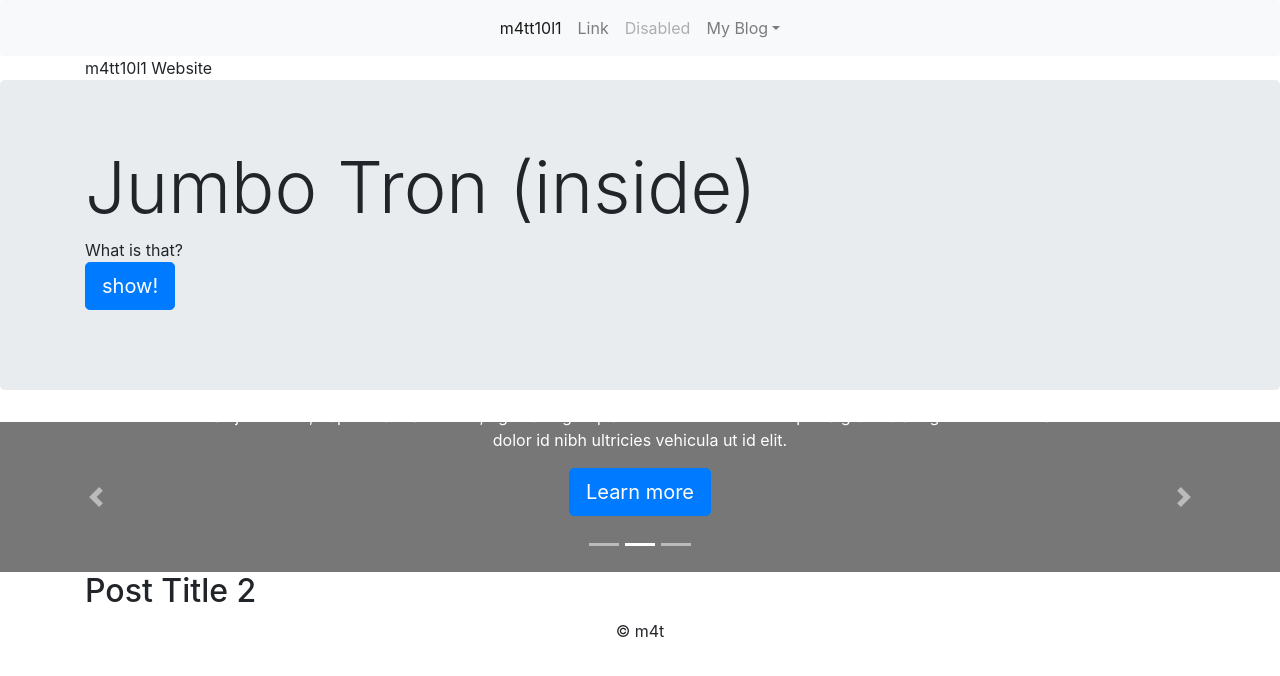
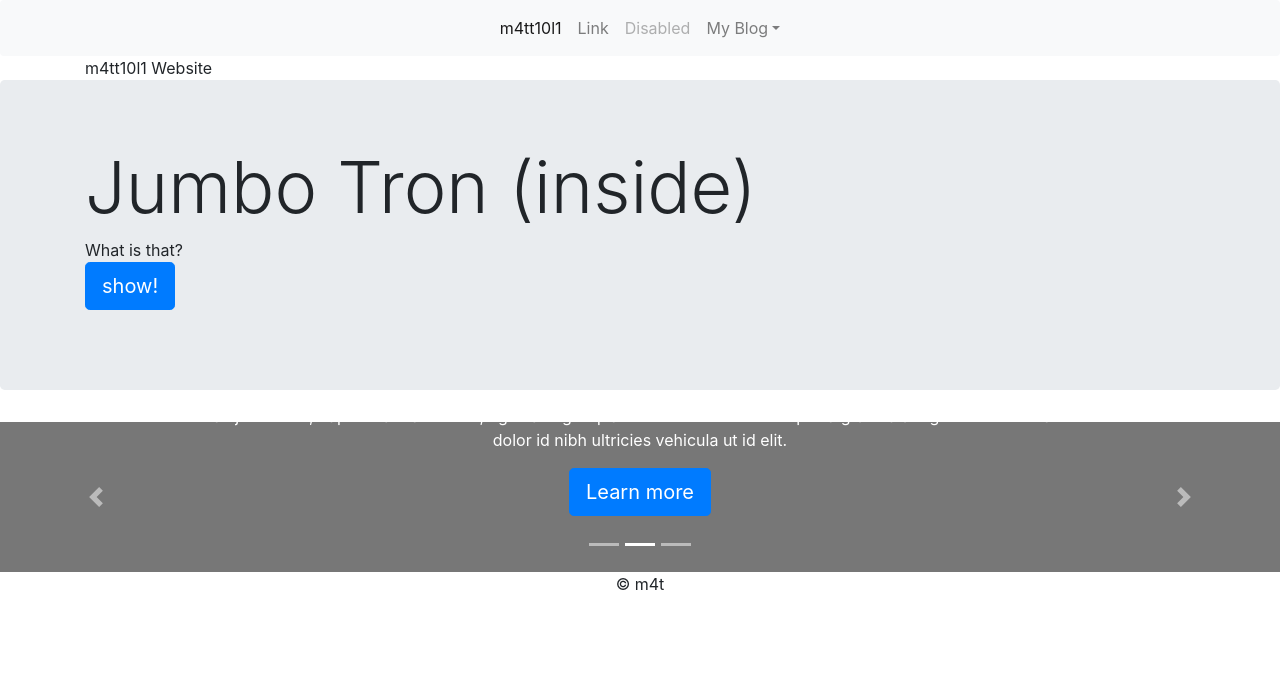
Before and after one commit to studiodiametrodev/m4tt10l1.github.io, a Jekyll site: the page built from _posts/2019-09-14-post-2.md, in a window 1280 px wide. Shown: the top 676 px of the page. Built offline with Jekyll 4.4.1, drawn with Linux system fonts in a browser that asks for light colours; our own code applies the rules of GitHub Pages for plain Markdown files.

Commit message:
Update default.html

```diff
--- a/_layouts/default.html
+++ b/_layouts/default.html
@@ -10,8 +10,9 @@
   <body>
     {% include navbar-default.html %}
     {% include header.html %}
+    <!-- content -->
     {% include pagebuilder.html slug=page.slug %}
-    {{ content }}
+    <!-- /content -->
     {% include footer.html %}
     {% include scripts.html %}
   </body>
```
